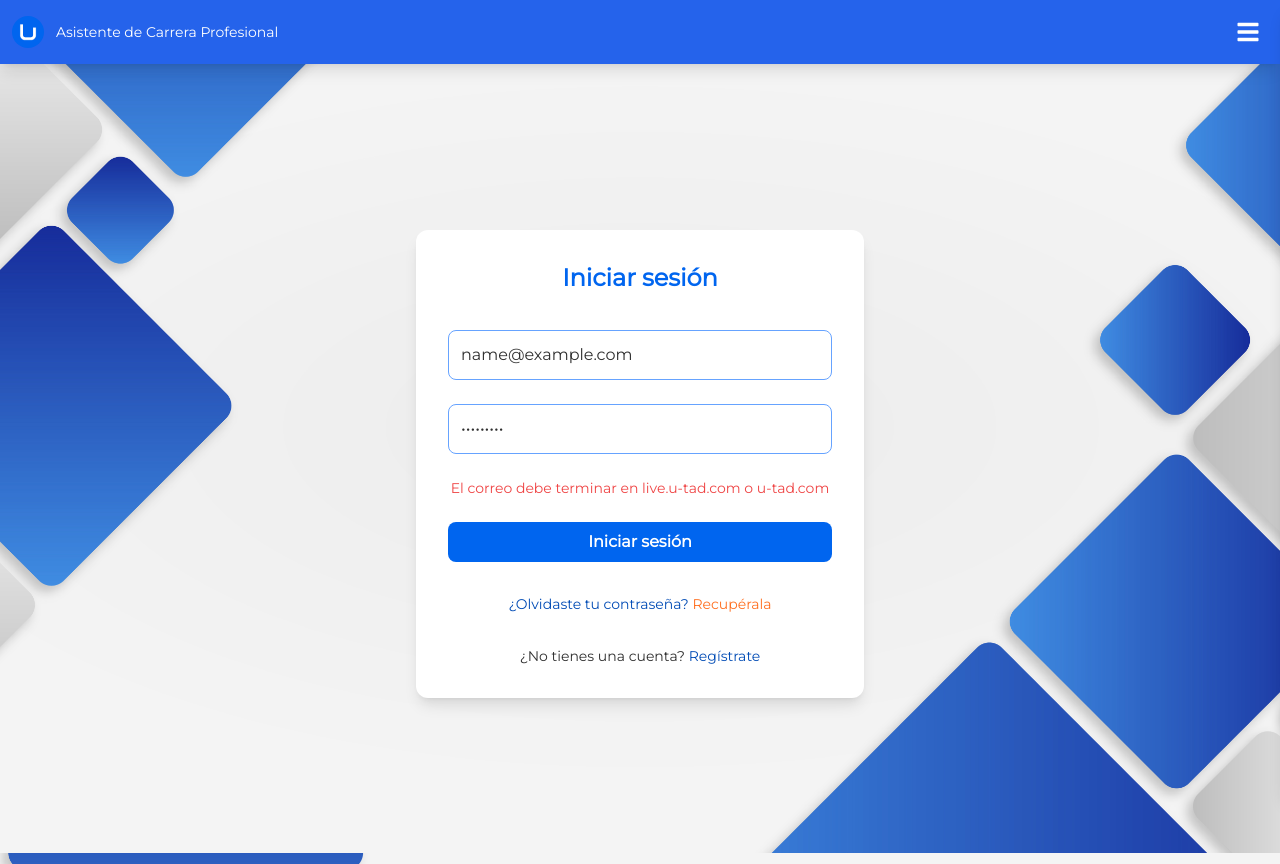
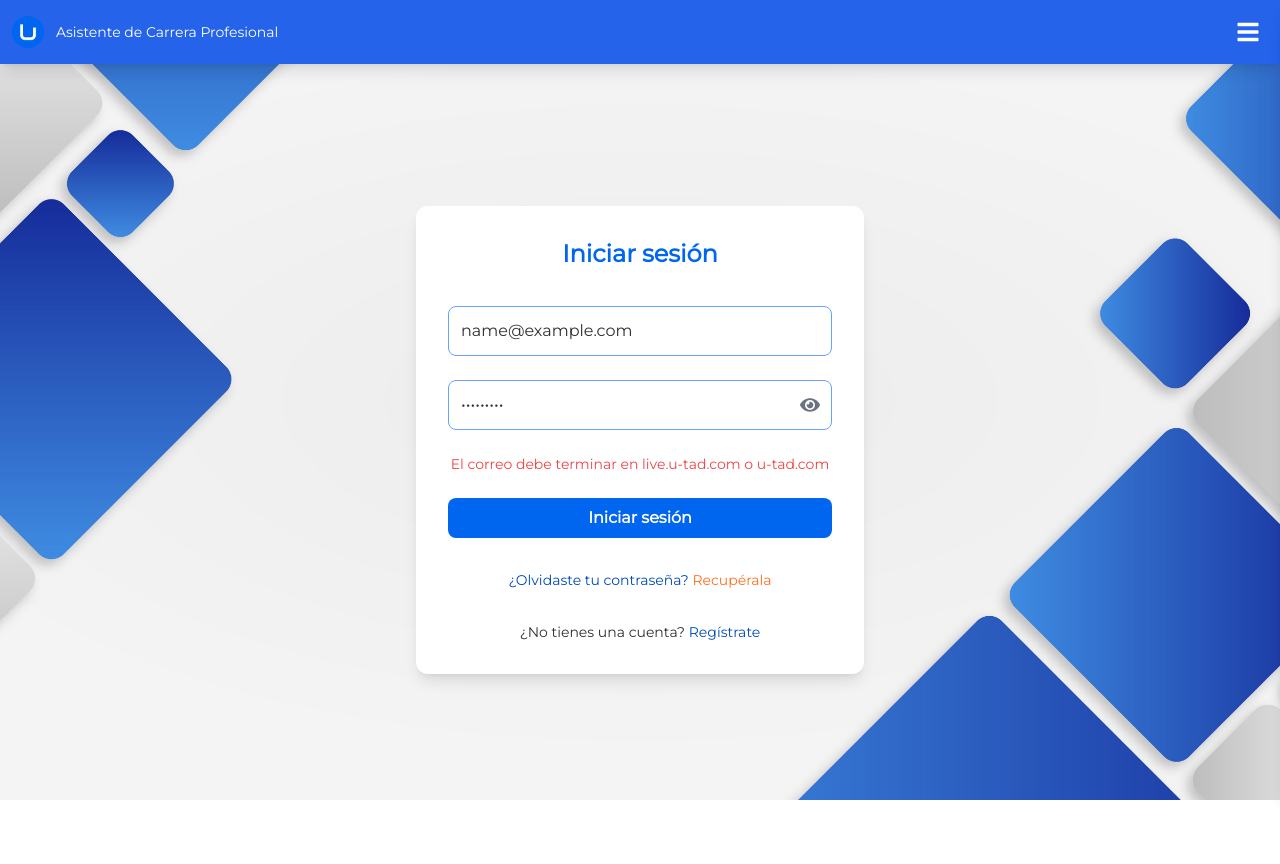
Before and after one commit to U-tad-ASISTENTE-CARRERA/Frontend, a Next.js app: page /login in a window 1280 px wide. Both pictures are taken after typing "name@example.com", "Sample123" into the empty fields and a click on the button "Iniciar sesión". After the commit the page ends 800 px from the top, so only its background shows below. Built offline with nearby package versions, Linux system fonts and the light colour scheme.

Commit message:
LoginForm

```diff
--- a/src/app/login/page.js
+++ b/src/app/login/page.js
@@ -1,18 +1,24 @@
 "use client";
 
-import React, { useState } from "react";
+import React, { useState, useEffect } from "react";
 import { theme } from "@/constants/theme";
 import { useRouter } from "next/navigation";
 import "@fontsource/montserrat";
 import ErrorPopUp from "@/components/ErrorPopUp";
-import { useEffect } from "react";
+import { emailRegex, passwordRegex } from "@/utils/ValidatorRegex";
 
-const Login = () => {
+import { FaEye, FaEyeSlash } from "react-icons/fa";
+
+
+const LoginForm = () => {
   const [email, setEmail] = useState("");
+  const router = useRouter();
+
   const [password, setPassword] = useState("");
   const [error, setError] = useState("");
-  const router = useRouter();
   const [tokenError, setTokenError] = useState(false);
+  const [showPassword, setShowPassword] = useState(false);
+
 
   useEffect(() => {
     if (typeof window !== "undefined") {
@@ -28,10 +34,11 @@ const Login = () => {
   }
 
   const validateForm = async (e) => {
+    // Prevent default form submission
     e.preventDefault();
     setError("");
 
-    const emailRegex = /^[^\s@]+@[^\s@]+\.[^\s@]+$/;
+    // Validar el formato del correo electrónico y la contraseña
     if (
       !emailRegex.test(email) ||
       (!email.endsWith("live.u-tad.com") && !email.endsWith("u-tad.com"))
@@ -40,7 +47,6 @@ const Login = () => {
       return;
     }
 
-    const passwordRegex = /^(?=.*[A-Z])(?=.*[!@#$%^&*])(?=.{8,})/;
     if (!passwordRegex.test(password)) {
       setError(
         "La contraseña debe tener al menos 8 caracteres, 1 mayúscula y 1 carácter especial."
@@ -69,9 +75,12 @@ const Login = () => {
         return;
       }
 
+      // Guardar el token y el usuario en localStorage
       localStorage.setItem("token", data.token);
       localStorage.setItem("user", JSON.stringify(data.user));
       console.log(data);
+
+      // Redirigir según el rol del usuario
       if (data.user.role == "STUDENT") {
         router.push(`/profile/student/${data.user.id}`);
       } else if (data.user.role == "TEACHER") {
@@ -79,6 +88,7 @@ const Login = () => {
       } else if (data.user.role == "ADMIN") {
         router.push(`/home/admin/${data.user.id}`);
       }
+
     } catch (error) {
       setError("Ha ocurrido un error inesperado");
       console.log(error);
@@ -86,13 +96,11 @@ const Login = () => {
   };
 
   return (
-    <>
     <div
-        className="flex items-center justify-center min-h-screen"
-        style={{
-          fontFamily: "Montserrat, sans-serif",
-        }}
+      className="fixed inset-0 flex items-center justify-center z-50 mt-20"
+      style={{ overflow: "hidden" }}
     >
+
       <div
         className="w-full max-w-md p-8 bg-white shadow-lg"
         style={{ borderRadius: theme.buttonRadios.l }}
@@ -106,6 +114,7 @@ const Login = () => {
         >
           Iniciar sesión
         </h2>
+
         <form className="space-y-6" onSubmit={validateForm}>
           <div>
             <input
@@ -114,7 +123,7 @@ const Login = () => {
               required
               value={email}
               onChange={(e) => setEmail(e.target.value)}
-                className="block w-full mt-1 p-3 border border-gray-300 "
+              className="block w-full mt-1 p-3 border"
               placeholder="tuemail@live.u-tad.com"
               style={{
                 borderColor: theme.palette.light.hex,
@@ -123,25 +132,38 @@ const Login = () => {
               }}
             />
           </div>
-            <div>
+
+          <div className="relative">
             <input
-                type="password"
+              type={showPassword ? "text" : "password"}
               id="password"
               required
               value={password}
               onChange={(e) => setPassword(e.target.value)}
-                className="block w-full mt-1 p-3 border border-gray-300 rounded-md"
-                placeholder="Contraseña"
+              className="block w-full mt-1 p-3 border pr-10"
+              placeholder="Contraseña"
               style={{
                 color: theme.palette.text.hex,
                 borderColor: theme.palette.light.hex,
                 borderRadius: theme.buttonRadios.m,
               }}
             />
+            {password.trim() !== "" && (
+              <button
+                type="button"
+                onClick={() => setShowPassword(!showPassword)}
+                className="absolute right-3 top-1/2 transform -translate-y-1/2 text-gray-500 hover:text-gray-700"
+                tabIndex={-1}
+              >
+                {showPassword ? <FaEyeSlash size={20} /> : <FaEye size={20} />}
+              </button>
+            )}
           </div>
+
           {error && (
             <p className="text-red-500 text-sm text-center">{error}</p>
           )}
+
           <button
             type="submit"
             className="w-full px-4 py-2 text-white rounded-md transition duration-200"
@@ -154,13 +176,13 @@ const Login = () => {
               (e.currentTarget.style.backgroundColor = theme.palette.dark.hex)
             }
             onMouseOut={(e) =>
-                (e.currentTarget.style.backgroundColor =
-                  theme.palette.primary.hex)
+              (e.currentTarget.style.backgroundColor = theme.palette.primary.hex)
             }
           >
             Iniciar sesión
           </button>
         </form>
+
         <p
           className="text-sm text-center mt-8"
           style={{ color: theme.palette.dark.hex }}
@@ -174,6 +196,7 @@ const Login = () => {
             Recupérala
           </a>
         </p>
+
         <p
           className="text-sm text-center mt-8"
           style={{ color: theme.palette.text.hex }}
@@ -189,8 +212,9 @@ const Login = () => {
         </p>
       </div>
     </div>
-    </>
   );
+
+
 };
 
-export default Login;
+export default LoginForm;
--- a/src/utils/ValidatorRegex.jsx
+++ b/src/utils/ValidatorRegex.jsx
@@ -1,4 +1,6 @@
-export const dniRegex = (dni) => /^\d{8}[A-Z]$/.test(dni);
+export const emailRegex = /^[^\s@]+@[^\s@]+\.[^\s@]+$/;
+
+export const passwordRegex = /^(?=.*[A-Z])(?=.*[!@#$%^&*])(?=.{8,})/;
 
 export const nameRegex = (name) => {
   const namePattern = /^[a-zA-ZáéíóúÁÉÍÓÚñÑ]+$/;
```
Lines whose indentation alone changed are shown as unchanged.
